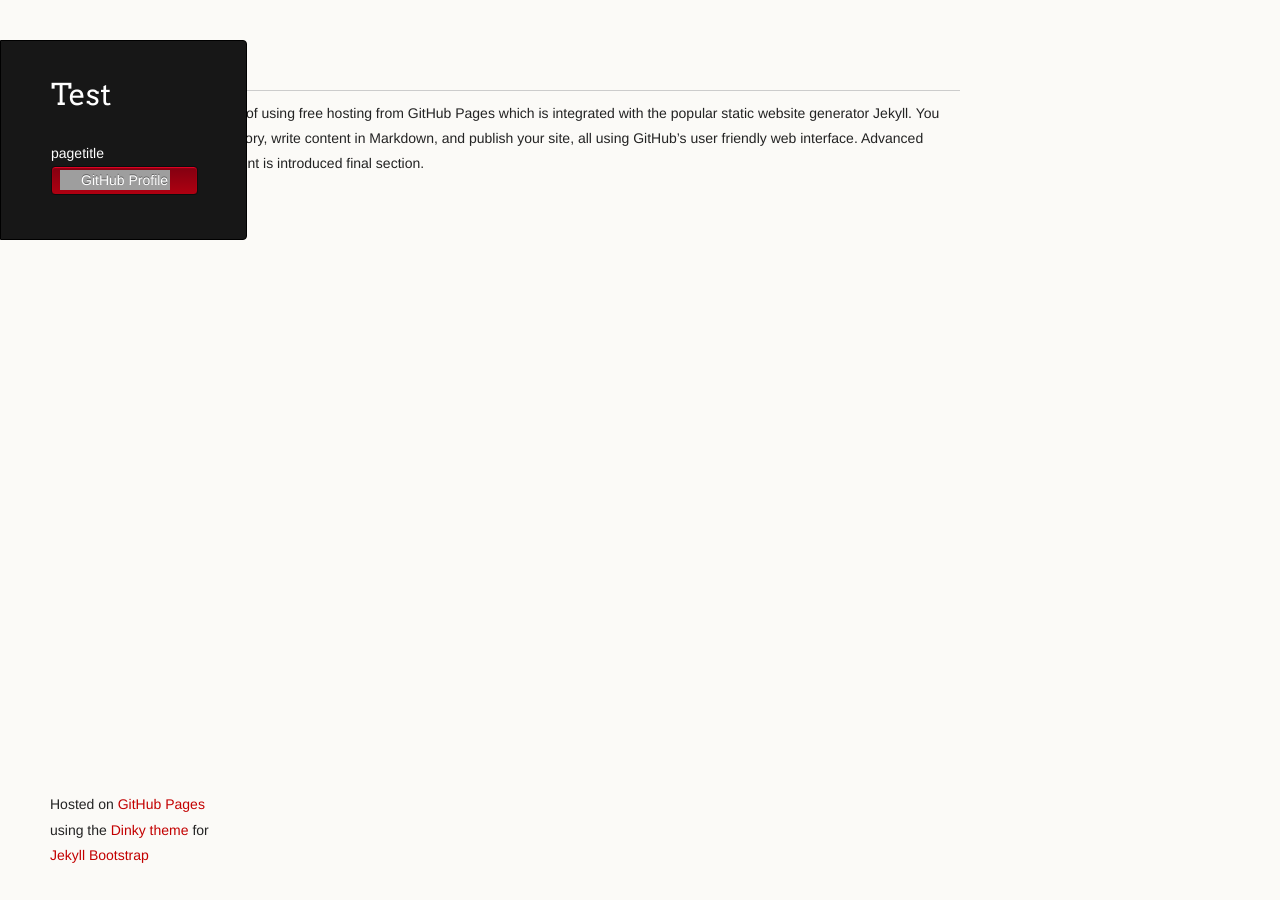
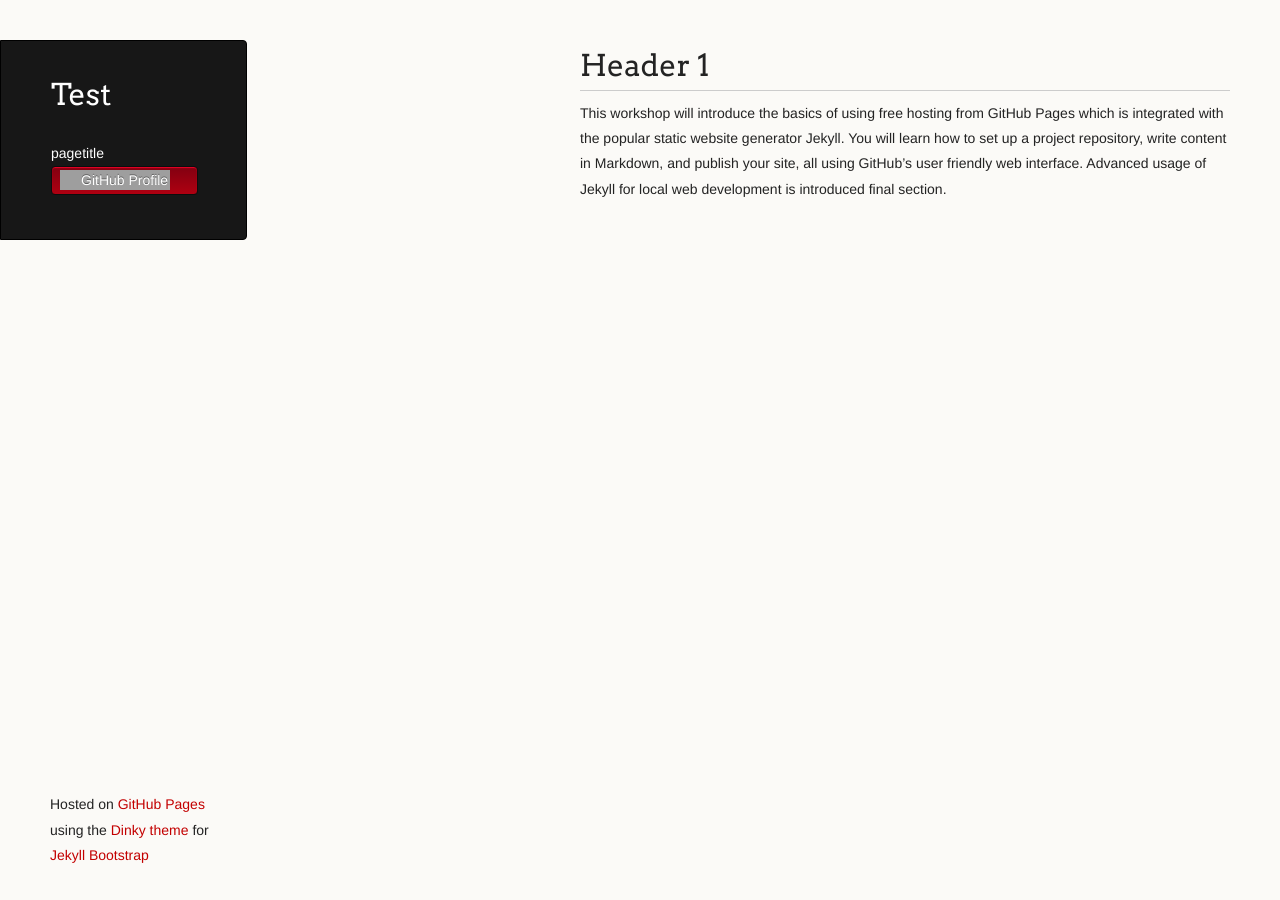
Before and after one commit to LemonPy29/LemonPy29.github.io, a Jekyll site: the page built from index.md, in a window 1280 px wide. Built offline with Jekyll 4.4.1, drawn with Linux system fonts in a browser that asks for light colours; the repository's description, which GitHub fills in, is left out; our own code applies the rules of GitHub Pages for plain Markdown files; grey boxes are pictures that could not be loaded.

Commit message:
Update default.html

```diff
--- a/_layouts/default.html
+++ b/_layouts/default.html
@@ -7,11 +7,9 @@
 
     {% include header.html %}
 
-    <main class="page-content" aria-label="Content">
-      <div class="wrapper">
-        {{ content }}
-      </div>
-    </main>
+    <section>
+      {{ content }}
+    </section>
 
     {% include footer.html %}
 
```
